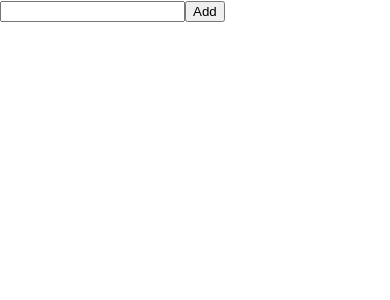
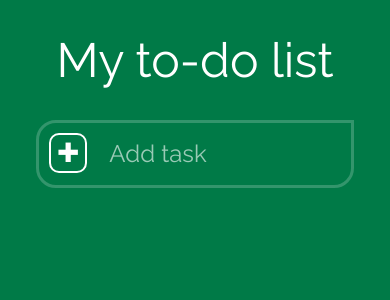
Before and after one commit to svennif/todo-react, a React (Create React App) app: page / in a window 390 px wide. Shown: the top 300 px of the page. Built offline with nearby package versions, Linux system fonts and the light colour scheme.

Commit message:
Added styling

```diff
--- a/package.json
+++ b/package.json
@@ -6,8 +6,10 @@
     "@testing-library/jest-dom": "^5.11.4",
     "@testing-library/react": "^11.1.0",
     "@testing-library/user-event": "^12.1.10",
+    "node-sass": "^4.14.1",
     "react": "^17.0.2",
     "react-dom": "^17.0.2",
+    "react-icons": "^4.3.1",
     "react-scripts": "4.0.3",
     "web-vitals": "^1.0.1"
   },
--- a/src/App.js
+++ b/src/App.js
@@ -1,4 +1,5 @@
 import React, { useState, useEffect } from "react";
+import { BsXCircleFill } from "react-icons/bs";
 
 function App() {
   const [todos, setTodos] = useState([]);
@@ -51,17 +52,22 @@ function App() {
 
   return (
     <div className="App">
-      <form onSubmit={handleSubmit}>
-        <input type="text" onChange={(e) => setTodo(e.target.value)} value={todo} />
-        <button type="submit">Add</button>
-      </form>
+      <h1 className="todo__title">My to-do list</h1>
       {todos.map((todo) => (
-        <div key={todo.id}>
-          <div>{todo.text}</div>
-          <button onClick={() => deleteTask(todo.id)}>Delete</button>
-          <input type="checkbox" onChange={() => toggleComplete(todo.id)} checked={todo.completed} />
+        <div key={todo.id} className="todo">
+          <input className="todo__checkbox" type="checkbox" onChange={() => toggleComplete(todo.id)} checked={todo.completed} />
+          <div className={`todo__text ${todo.completed ? "completed" : ""}`}>{todo.text}</div>
+          <button className="todo__btn" onClick={() => deleteTask(todo.id)}>
+            <i>
+              <BsXCircleFill className="todo__btn__icon" />
+            </i>
+          </button>
         </div>
       ))}
+      <form className="todo__form" onSubmit={handleSubmit}>
+        <button className="todo__form__btn" type="submit"></button>
+        <input className="todo__form__input" type="text" placeholder="Add task" onChange={(e) => setTodo(e.target.value)} value={todo} />
+      </form>
     </div>
   );
 }
--- a/src/index.css
+++ /dev/null
@@ -1,13 +0,0 @@
-body {
-  margin: 0;
-  font-family: -apple-system, BlinkMacSystemFont, 'Segoe UI', 'Roboto', 'Oxygen',
-    'Ubuntu', 'Cantarell', 'Fira Sans', 'Droid Sans', 'Helvetica Neue',
-    sans-serif;
-  -webkit-font-smoothing: antialiased;
-  -moz-osx-font-smoothing: grayscale;
-}
-
-code {
-  font-family: source-code-pro, Menlo, Monaco, Consolas, 'Courier New',
-    monospace;
-}
--- a/src/index.js
+++ b/src/index.js
@@ -1,6 +1,6 @@
 import React from 'react';
 import ReactDOM from 'react-dom';
-import './index.css';
+import "./style/index.scss";
 import App from './App';
 
 ReactDOM.render(
--- /dev/null
+++ b/src/style/index.scss
@@ -0,0 +1,20 @@
+// colours
+$main-colour: #007a47;
+$secondary-colour: #33956c;
+$tertiary-colour: #e65137;
+
+// font
+@import url("https://fonts.googleapis.com/css2?family=Raleway&display=swap");
+$main-font: "Raleway", sans-serif;
+
+html,
+body {
+  margin: 0;
+  padding: 0;
+  background-color: $main-colour;
+  font-family: $main-font;
+  font-weight: 400;
+}
+
+@import "./partials/mobile";
+@import "./partials/todo";
--- /dev/null
+++ b/src/style/partials/_mobile.scss
@@ -0,0 +1,104 @@
+@media screen and (max-width: 425px) {
+  .todo {
+    display: flex;
+    position: relative;
+    background-color: $secondary-colour;
+    width: 80%;
+    margin: 1em auto;
+    border-radius: 20px 0px 20px 20px;
+    &__title {
+      font-weight: 400;
+      font-size: 3em;
+      color: white;
+      text-align: center;
+    }
+    &__checkbox {
+      -webkit-appearance: none;
+      appearance: none;
+      background-color: $secondary-colour;
+
+      margin: 10px;
+      height: 40px;
+      width: 40px;
+      border: 2px solid white;
+      background: none;
+      color: white;
+      border-radius: 10px;
+      display: flex;
+      &:checked {
+        opacity: 0.7;
+        &::before {
+          content: "\2716";
+          margin: 0 auto;
+          background: none;
+          border: none;
+          font-size: 2em;
+          height: 40px;
+        }
+      }
+    }
+    &__text {
+      margin: 10px;
+      height: 40px;
+      font-size: 2em;
+      display: inline-block;
+      color: white;
+    }
+    &__btn {
+      position: absolute;
+      float: right;
+      top: -10px;
+      right: -15px;
+      color: $tertiary-colour;
+      background: none;
+      border: none;
+      &__icon {
+        height: 25px;
+        width: 25px;
+        background-color: white;
+        border-radius: 15px;
+      }
+    }
+    &__form {
+      border-radius: 20px 0px 20px 20px;
+      border: 3px solid $secondary-colour;
+      width: 80%;
+      margin: 0 auto;
+      display: flex;
+
+      &__input {
+        margin: 10px;
+        background: none;
+        border: none;
+        width: 80%;
+        font-size: 1.5em;
+        height: 40px;
+        &::placeholder {
+          font-family: $main-font;
+          font-weight: 400;
+          color: white;
+          opacity: 0.6;
+        }
+      }
+      &__btn {
+        margin: 10px;
+        height: 40px;
+        width: 40px;
+        border: 2px solid white;
+        background: none;
+        color: white;
+        border-radius: 10px;
+        &::before {
+          content: "\271A";
+          font-weight: 100;
+          font-size: 2em;
+        }
+      }
+    }
+  }
+
+  .completed {
+    text-decoration: line-through;
+    opacity: 0.4;
+  }
+}
--- /dev/null
+++ b/src/style/partials/_todo.scss
@@ -0,0 +1,65 @@
+@media screen and (min-width: 426px) {
+  .todo {
+    display: flex;
+    position: relative;
+    margin: 1em auto;
+    width: 80%;
+    background-color: $secondary-colour;
+    &__title {
+      font-size: 3em;
+      text-align: center;
+    }
+    &__checkbox {
+      -webkit-appearance: none;
+      appearance: none;
+
+      margin: 10px;
+      height: 40px;
+      width: 40px;
+      border: 2px solid white;
+      background: none;
+      color: white;
+      border-radius: 10px;
+      display: flex;
+      &:checked {
+        opacity: 0.7;
+        &::before {
+          content: "\2716";
+          margin: 0 auto;
+          background: none;
+          border: none;
+          font-size: 2em;
+          height: 40px;
+        }
+      }
+    }
+    &__text {
+      margin: 10px;
+      height: 40px;
+      display: inline-block;
+      font-size: 2em;
+      color: white;
+    }
+    &__btn {
+      position: absolute;
+      top: 15px;
+      right: 15px;
+      float: right;
+      width: 50px;
+      height: 30px;
+
+      background: none;
+      border: none;
+      &__icon {
+        font-size: 2.5em;
+        color: white;
+        background: none;
+        border: none;
+      }
+    }
+  }
+  .completed {
+    text-decoration: line-through;
+    opacity: 0.4;
+  }
+}
```
Also changed, not shown: 2 other files (tests, documents, lock files or other folders).
